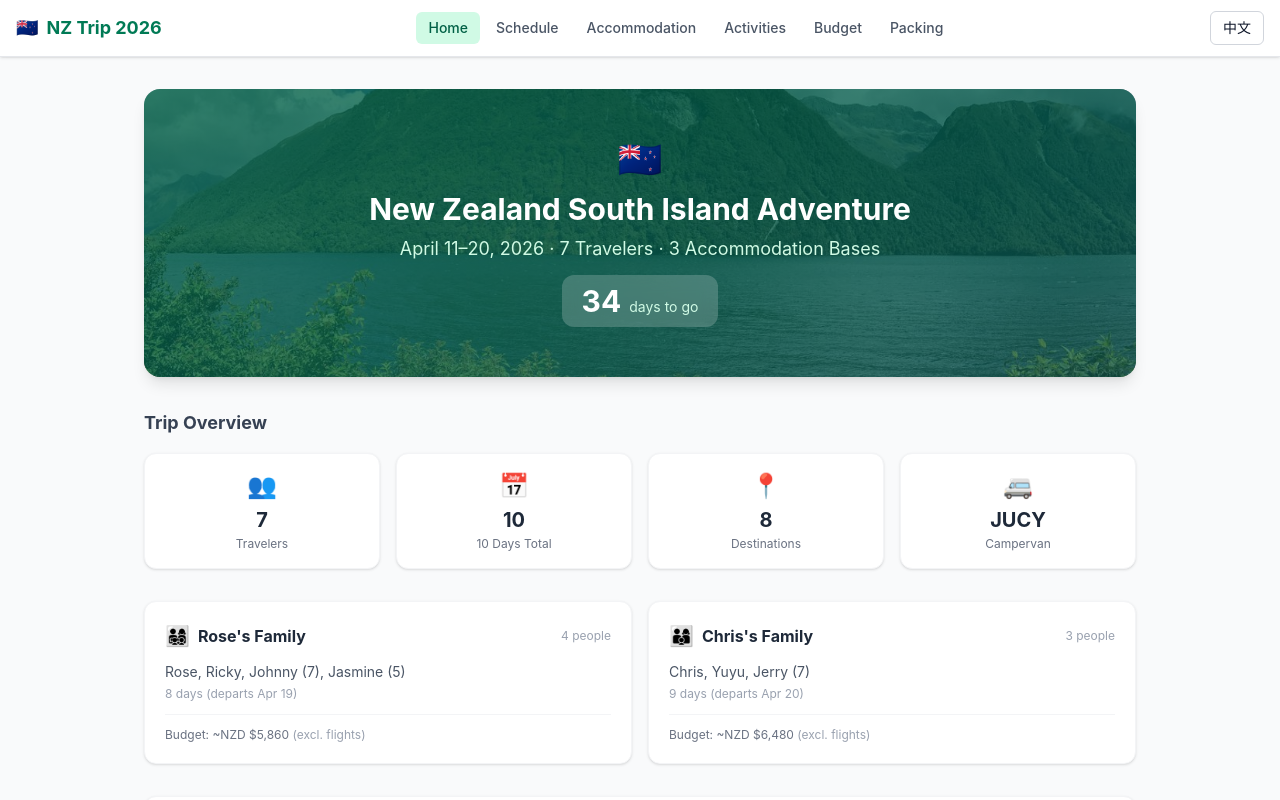
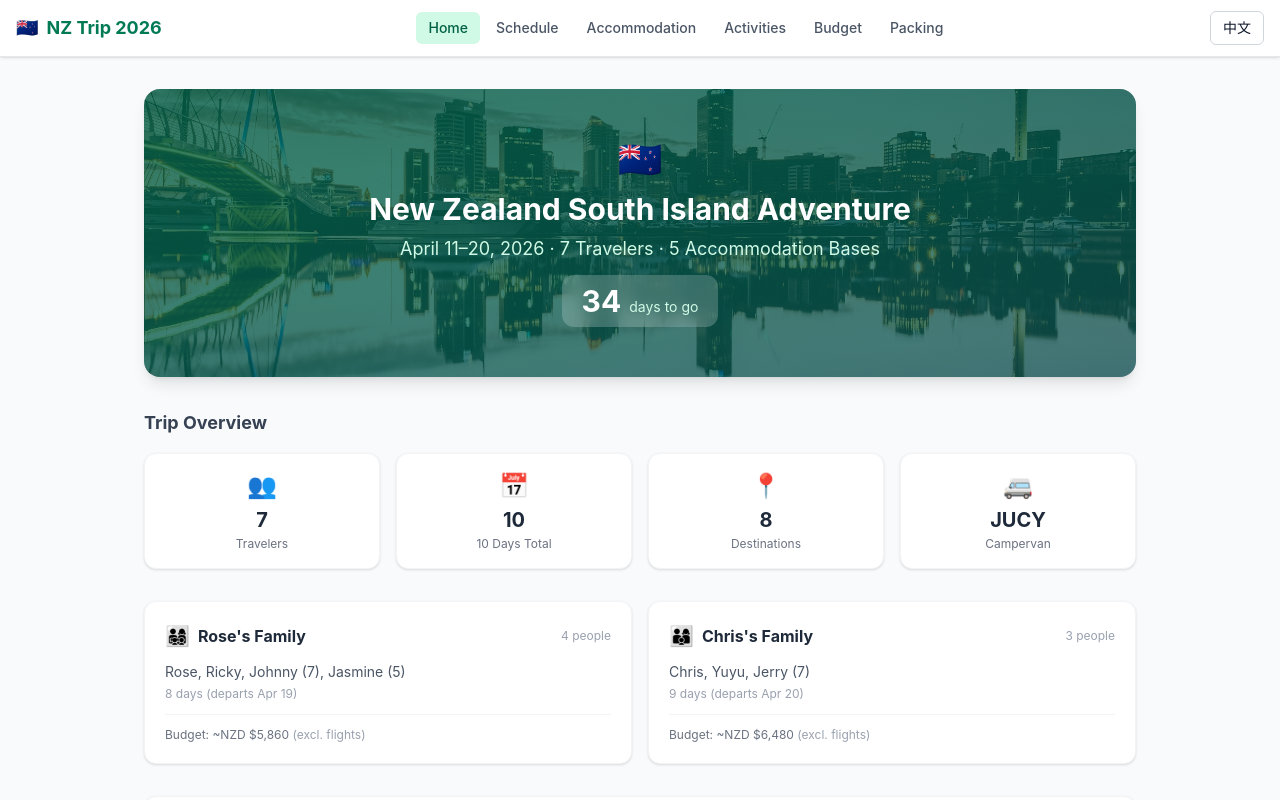
Before and after one commit to HelloRicky/NZ-Trip-Complete-Package, a Next.js app: page / in a window 1280 px wide. Shown: the top 800 px of the page. Built offline with nearby package versions, Linux system fonts and the light colour scheme.

Commit message:
fix: update accommodation bases from 3 to 5, replace hero image with real NZ South Island photo

```diff
--- a/src/app/layout.tsx
+++ b/src/app/layout.tsx
@@ -5,7 +5,7 @@ import Navbar from '@/components/layout/Navbar';
 
 export const metadata: Metadata = {
   title: 'NZ South Island Trip 2026',
-  description: 'New Zealand South Island family trip – April 11–20, 2026. 7 travelers, 3 accommodation bases.',
+  description: 'New Zealand South Island family trip – April 11–20, 2026. 7 travelers, 5 accommodation bases.',
 };
 
 export default function RootLayout({
--- a/src/i18n/translations/en.ts
+++ b/src/i18n/translations/en.ts
@@ -16,7 +16,7 @@ export const en = {
   // Home page
   home: {
     hero_title: 'New Zealand South Island Adventure',
-    hero_subtitle: 'April 11–20, 2026 · 7 Travelers · 3 Accommodation Bases',
+    hero_subtitle: 'April 11–20, 2026 · 7 Travelers · 5 Accommodation Bases',
     quick_stats: 'Trip Overview',
     travelers: 'Travelers',
     days: 'Days',
--- a/src/i18n/translations/zh.ts
+++ b/src/i18n/translations/zh.ts
@@ -13,7 +13,7 @@ export const zh = {
   },
   home: {
     hero_title: '新西兰南岛探险之旅',
-    hero_subtitle: '2026年4月11-20日 · 7位旅行者 · 3个住宿基地',
+    hero_subtitle: '2026年4月11-20日 · 7位旅行者 · 5个住宿基地',
     quick_stats: '行程概览',
     travelers: '旅行者',
     days: '天',
```
Also changed, not shown: public/images/hero-nz-south-island.jpg.
